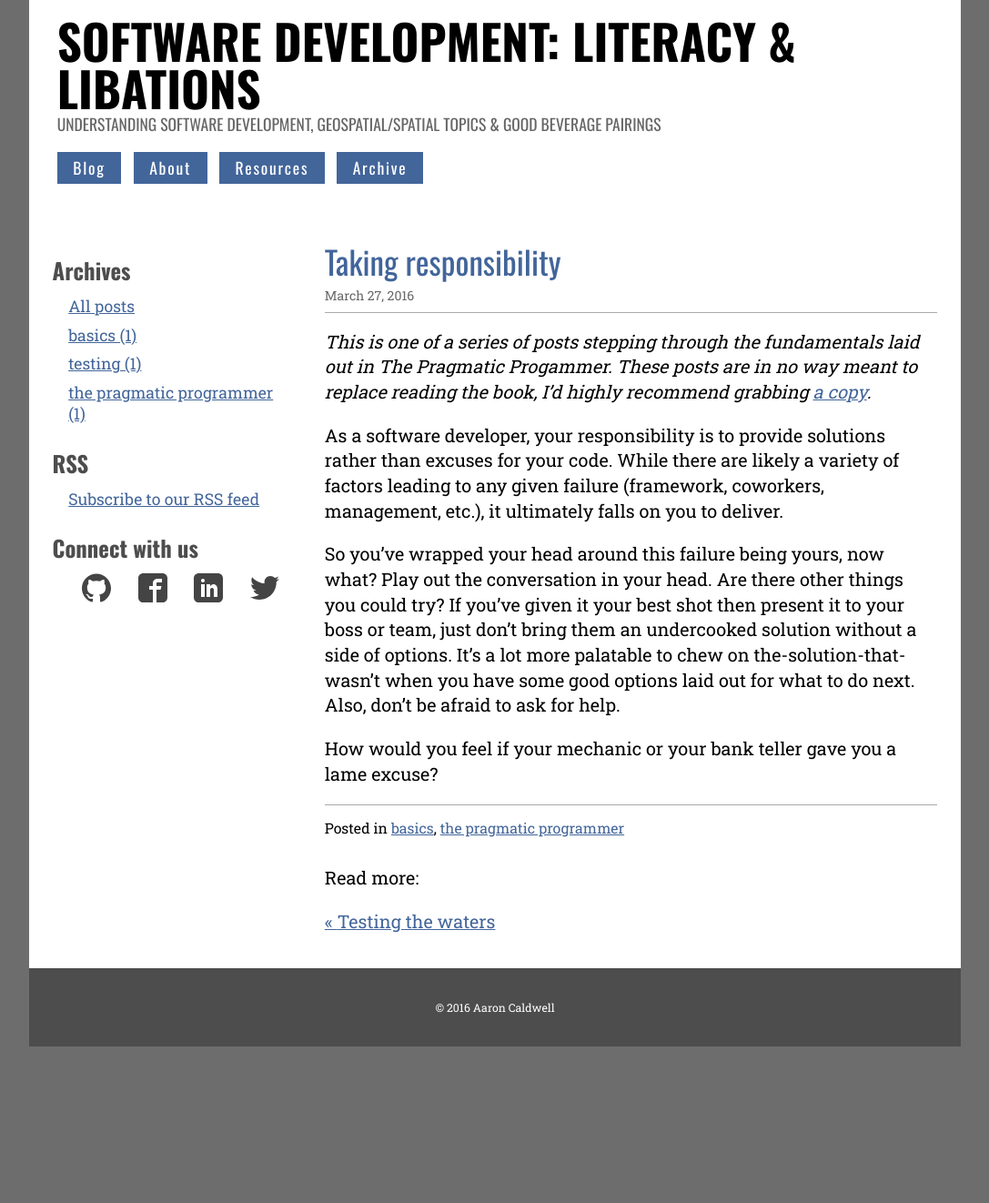
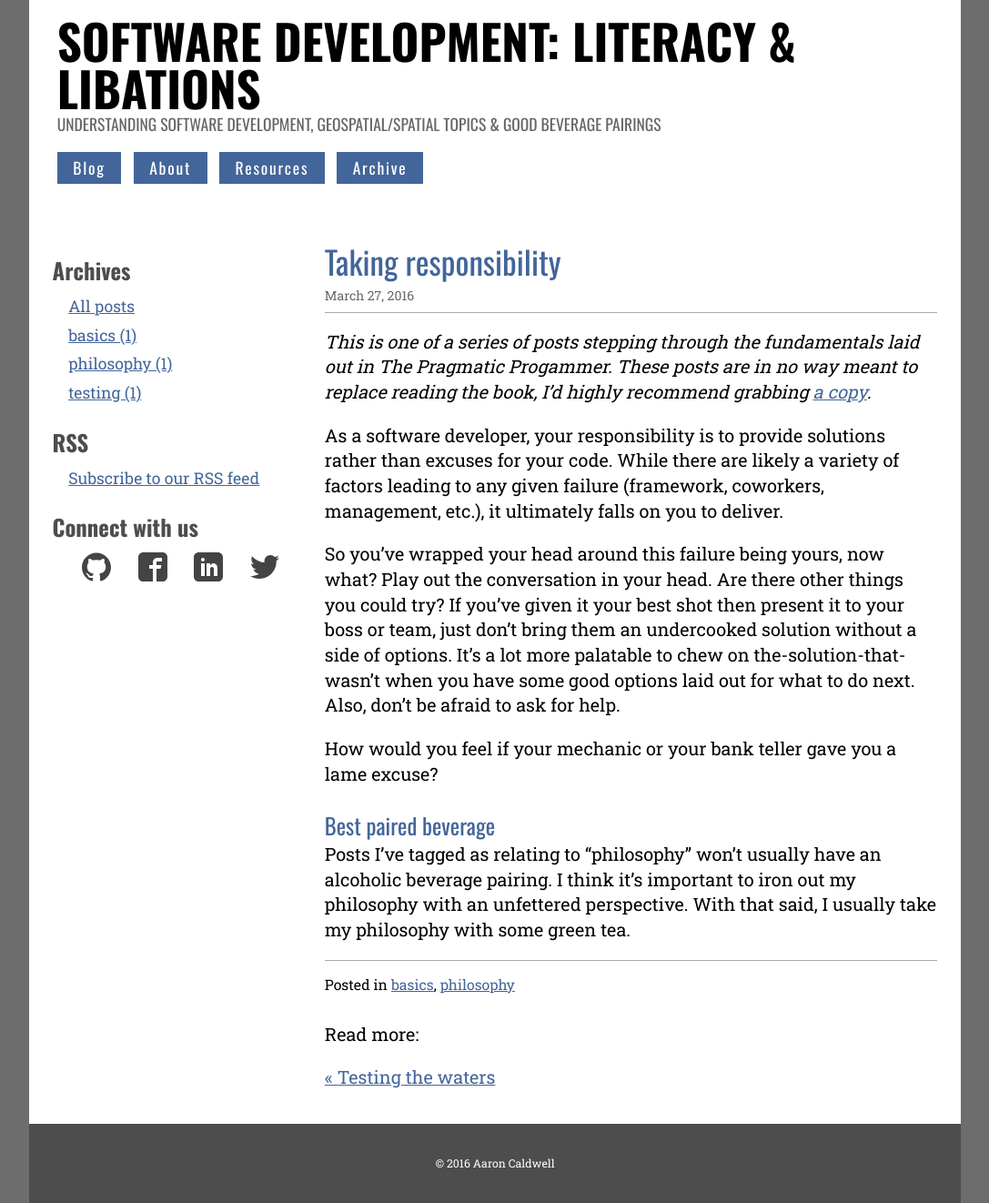
Before and after one commit to aaronjcaldwell/aaronjcaldwell.github.io, a Jekyll site: the page built from _posts/2016-03-27-Taking-responsibility.md, in a window 1280 px wide. Shown: the whole page at 91% size, without its empty margins (96-1183 px from the left). Built offline with Jekyll 4.4.1, drawn with Linux system fonts in a browser that asks for light colours; before the commit the page ends 1150 px from its top, so only the background shows below that.

Commit message:
Add beverage pairing

```diff
--- a/_posts/2016-03-27-Taking-responsibility.md
+++ b/_posts/2016-03-27-Taking-responsibility.md
@@ -3,13 +3,15 @@ title: Taking responsibility
 layout: post
 author: "Aaron Caldwell"
 excerpt_separator: <!-- more -->
-categories: [philosophy]
-tags: [basics, the pragmatic programmer]
+tags: [basics, philosophy]
 ---
 *This is one of a series of posts stepping through the fundamentals laid out in The Pragmatic Progammer. These posts are in no way meant to replace reading the book, I'd highly recommend grabbing [a copy](http://www.goodreads.com/book/show/4099.The_Pragmatic_Programmer).*
 
-As a software developer, your responsibility is to provide solutions rather than excuses for your code. While there are likely a variety of factors leading to any given failure (framework, coworkers, management, etc.), it ultimately falls on you to deliver.
+As a software developer, your responsibility is to provide solutions rather than excuses for your code. While there are likely a variety of factors leading to any given failure  <!-- more -->(framework, coworkers, management, etc.), it ultimately falls on you to deliver.
 
 So you've wrapped your head around this failure being yours, now what? Play out the conversation in your head. Are there other things you could try? If you've given it your best shot then present it to your boss or team, just don't bring them an undercooked solution without a side of options. It's a lot more palatable to chew on the-solution-that-wasn't when you have some good options laid out for what to do next. Also, don't be afraid to ask for help.
 
 How would you feel if your mechanic or your bank teller gave you a lame excuse?
+
+### Best paired beverage
+Posts I've tagged as relating to "philosophy" won't usually have an alcoholic beverage pairing. I think it's important to iron out my philosophy with an unfettered perspective. With that said, I usually take my philosophy with some green tea.
```
